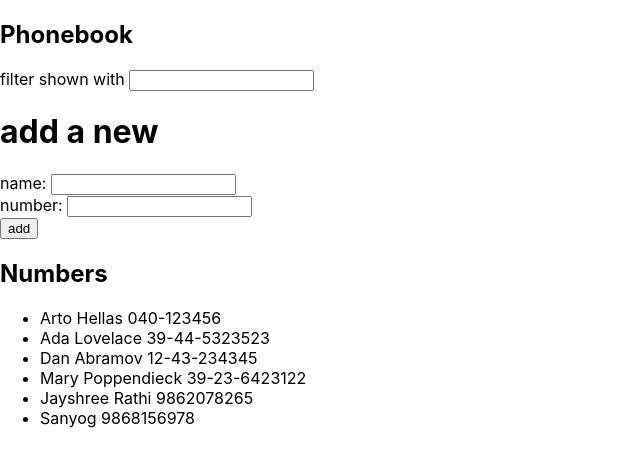
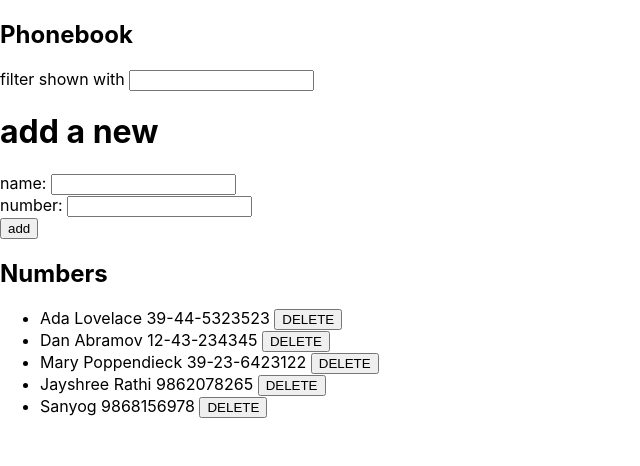
Before and after one commit to jsrathi17/Full-Stack-Web-Dev, a React (Create React App) app in the folder part2/phonebook/: page / in a window 1280 px wide. Shown: the top 466 px of the page, without its empty margins (0-640 px from the left). Built offline with nearby package versions, Linux system fonts and the light colour scheme; data requests are answered from the project's data file.

Commit message:
Adding part 2.17

```diff
--- a/part2/phonebook/db.json
+++ b/part2/phonebook/db.json
@@ -1,10 +1,5 @@
 {
   "persons": [
-    {
-      "name": "Arto Hellas",
-      "number": "040-123456",
-      "id": 1
-    },
     {
       "name": "Ada Lovelace",
       "number": "39-44-5323523",
--- a/part2/phonebook/src/App.js
+++ b/part2/phonebook/src/App.js
@@ -35,10 +35,21 @@ const App = () => {
    setNewNumber('')
   }
 
+
+
   const handlenameAdd = (event) => { setNewName(event.target.value) }
   const handlenumberAdd = (event) => { setNewNumber(event.target.value) }
   const handlefilterChange = (event) => {setFilterName(event.target.value)}
   const filterpersons = newFilter === '' ? persons : persons.filter(person => person.name.toUpperCase().includes(newFilter.toUpperCase()))
+
+  const deletePerson = (id, name) => {
+    if(window.confirm('Would you like to delete ' + name + '?')){
+      personservice.deleteId(id).then(() => {
+        const newPersons = persons.filter((item => item.id !== id))
+        setPersons(newPersons)
+      })
+    }
+  }
 
 
   return (
@@ -52,7 +63,7 @@ const App = () => {
       <h2>Numbers</h2>
 
       <ul>
-        {filterpersons.map(person => <Person key={person.name} person={person} /> )}
+        {filterpersons.map(person => <Person key={person.name} person={person} deletePerson={deletePerson} /> )}
 
       </ul>
     </div>
--- a/part2/phonebook/src/components/Person.js
+++ b/part2/phonebook/src/components/Person.js
@@ -1,8 +1,8 @@
 import React from 'react'
 
-const Person = ({ person }) => {
+const Person = ({ person, deletePerson }) => {
   return (
-    <li key={person.name}>{person.name} {person.number} </li>
+    <li key={person.name}>{person.name} {person.number} <button onClick={() => deletePerson(person.id)}>DELETE</button> </li>
   )
 }
 
--- a/part2/phonebook/src/services/persons.js
+++ b/part2/phonebook/src/services/persons.js
@@ -1,4 +1,6 @@
 import axios from 'axios'
+
+
 const baseUrl = 'http://localhost:3001/persons'
 
 const getAll = () => {
@@ -15,8 +17,15 @@ const update = (id, newObject) => {
   return axios.put(`${baseUrl}/${id}`, newObject)
 }
 
+const deleteId = personId => {
+  const url = `${baseUrl}/${personId}`
+  const request = axios.delete(url)
+  return request.then(response => response.data)
+}
+
 export default {
   getAll: getAll,
   create: create,
-  update: update
+  update: update,
+  deleteId: deleteId
 }
```
